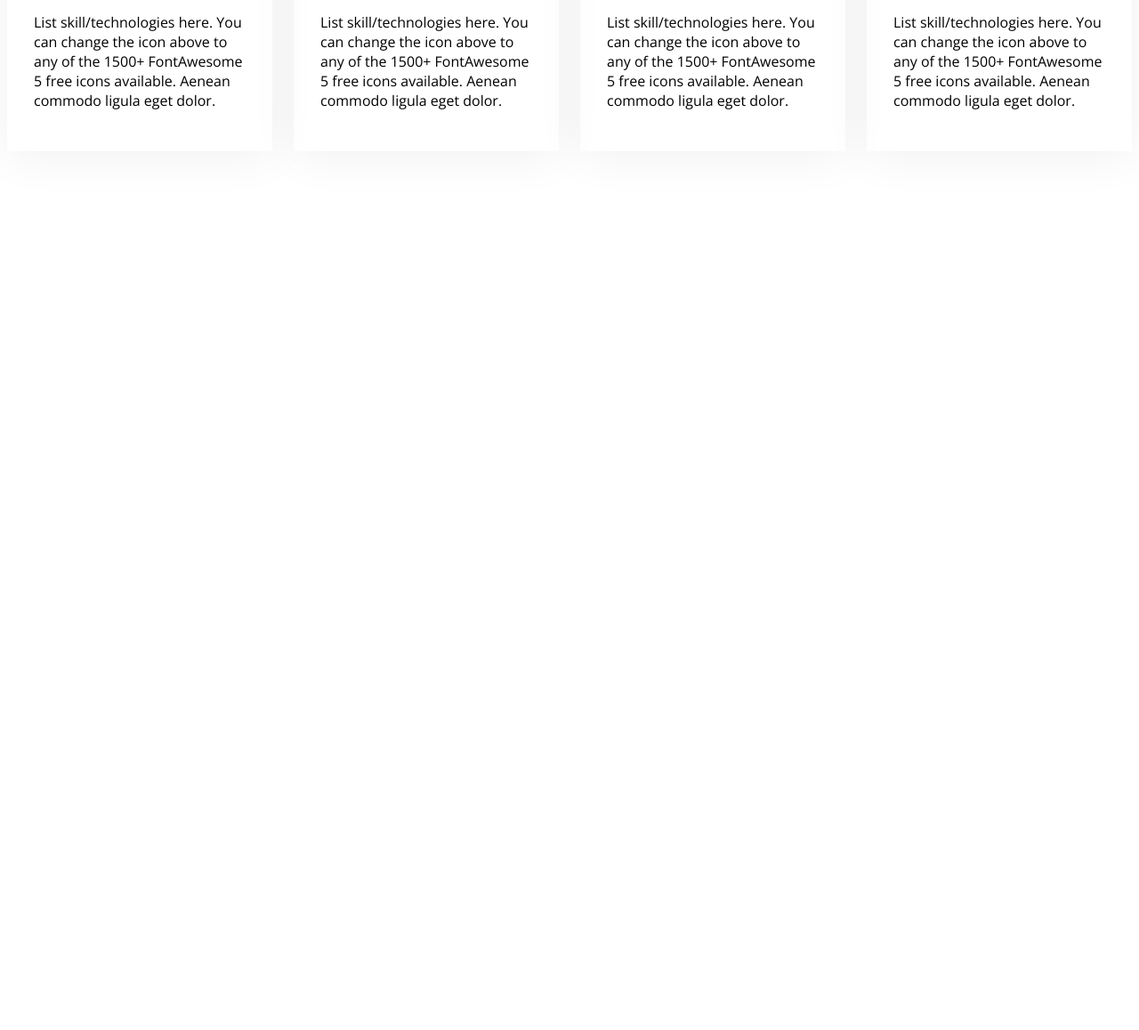
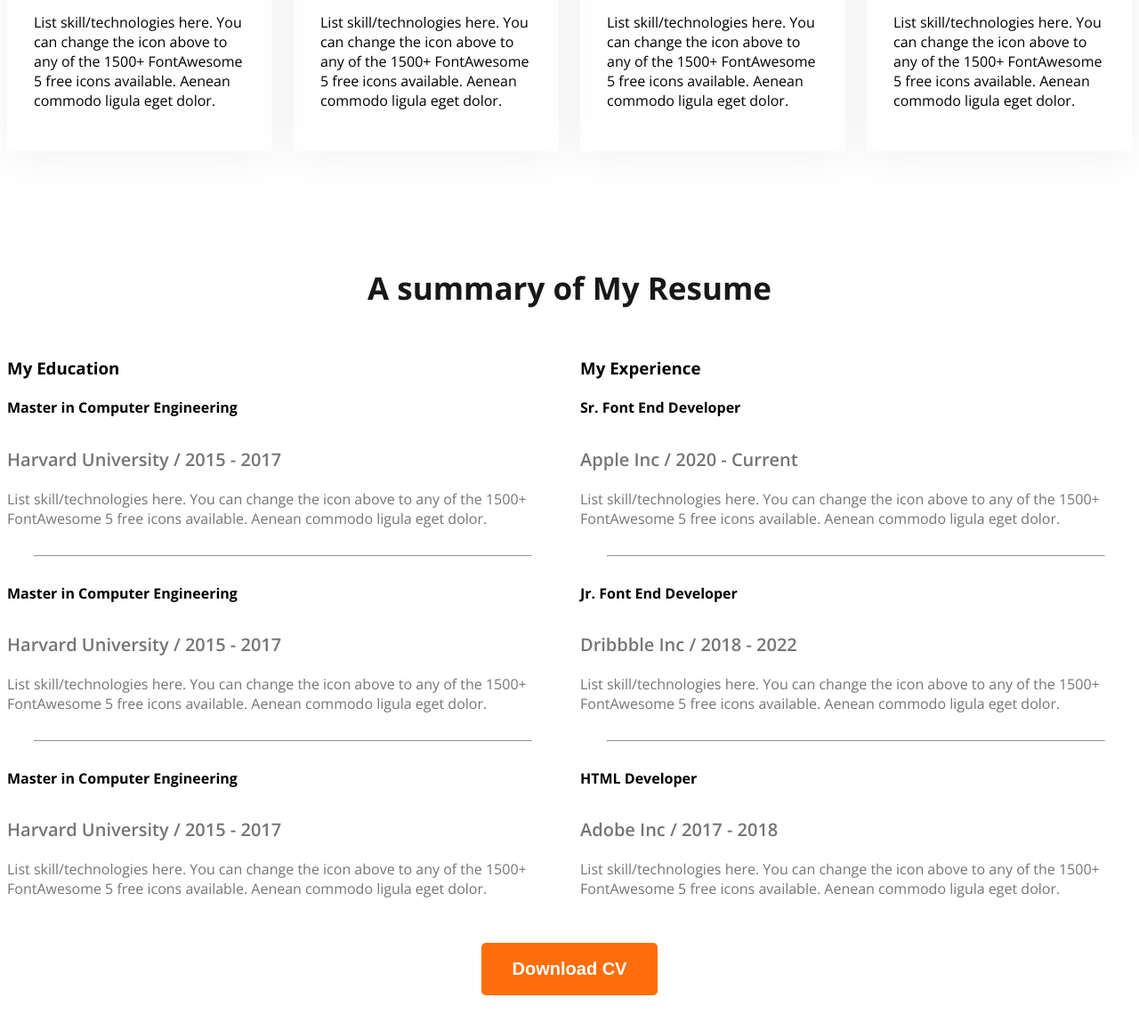
Before and after one commit to mdshakib106/shakib-portfolio, a plain HTML site: page index.html in a window 1280 px wide. Shown: the part 1988-3146 px from the top of the page at 89% size. Before the commit the page ends 2288 px from the top, so only its background shows below. Drawn offline with nearby package versions, Linux system fonts and the light colour scheme.

Commit message:
resume page add

```diff
--- a/index.html
+++ b/index.html
@@ -85,6 +85,61 @@
                 </div>
              </div>
         </section>
+        <section class="resume">
+            <h3 class="section-title text-center">A summary of My Resume</h3>
+
+            <div class="resume-contaner">
+                <div class="resume-column">
+                    <h3 class="resume-column-title">My Education</h3>
+                    <div class="experience">
+                        <h4 class="experience-title">Master in Computer Engineering</h4>
+                        <h5 class="experience-sub-title">Harvard University / 2015 - 2017</h5>
+                        <div class="experience-description">List skill/technologies here. You can change the icon above
+to any of the 1500+ FontAwesome 5 free icons available. Aenean commodo ligula eget dolor.</div>
+                    </div>
+                    <hr>
+                    <div class="experience">
+                        <h4 class="experience-title">Master in Computer Engineering</h4>
+                        <h5 class="experience-sub-title">Harvard University / 2015 - 2017</h5>
+                        <div class="experience-description">List skill/technologies here. You can change the icon above
+to any of the 1500+ FontAwesome 5 free icons available. Aenean commodo ligula eget dolor.</div>
+                    </div>
+                    <hr>
+                    <div class="experience">
+                        <h4 class="experience-title">Master in Computer Engineering</h4>
+                        <h5 class="experience-sub-title">Harvard University / 2015 - 2017</h5>
+                        <div class="experience-description">List skill/technologies here. You can change the icon above
+to any of the 1500+ FontAwesome 5 free icons available. Aenean commodo ligula eget dolor.</div>
+                    </div>
+                </div>
+                <div class="resume-column">
+                    <h3 class="resume-column-title">My Experience</h3>
+                    <div class="experience">
+                        <h4 class="experience-title">Sr. Font End Developer</h4>
+                        <h5 class="experience-sub-title">Apple Inc / 2020 - Current</h5>
+                        <div class="experience-description">List skill/technologies here. You can change the icon above
+to any of the 1500+ FontAwesome 5 free icons available. Aenean commodo ligula eget dolor.</div>
+                    </div>
+                    <hr>
+                    <div class="experience">
+                        <h4 class="experience-title">Jr. Font End Developer</h4>
+                        <h5 class="experience-sub-title"> Dribbble Inc / 2018 - 2022</h5>
+                        <div class="experience-description">List skill/technologies here. You can change the icon above
+to any of the 1500+ FontAwesome 5 free icons available. Aenean commodo ligula eget dolor.</div>
+                    </div>
+                    <hr>
+                    <div class="experience">
+                        <h4 class="experience-title">HTML Developer</h4>
+                        <h5 class="experience-sub-title">Adobe Inc / 2017 - 2018</h5>
+                        <div class="experience-description">List skill/technologies here. You can change the icon above
+to any of the 1500+ FontAwesome 5 free icons available. Aenean commodo ligula eget dolor.</div>
+                    </div>
+                </div>
+            </div>
+            <div class="text-center resume-doownload-cv">
+                <button class="btn-primary">Download CV</button>
+            </div>
+        </section>
 
     </main>
     <footer></footer>
--- a/styles/portfolio.css
+++ b/styles/portfolio.css
@@ -144,3 +144,24 @@ main section {
     box-shadow: 0px 6px 50px 0px rgba(0, 0, 0, 0.06);
     margin-top: 50px;
 }
+.resume-contaner {
+    display: flex;
+    gap: 24px;
+}
+
+.experience-description, .experience-sub-title {
+    color: #757575;
+}
+
+.experience-sub-title {
+    font-size: 20px;
+    font-weight: 600;
+    margin-bottom: 20px;
+}
+.resume hr{
+     margin: 30px;
+}
+
+.resume-doownload-cv {
+    margin-top: 50px;
+}
```
